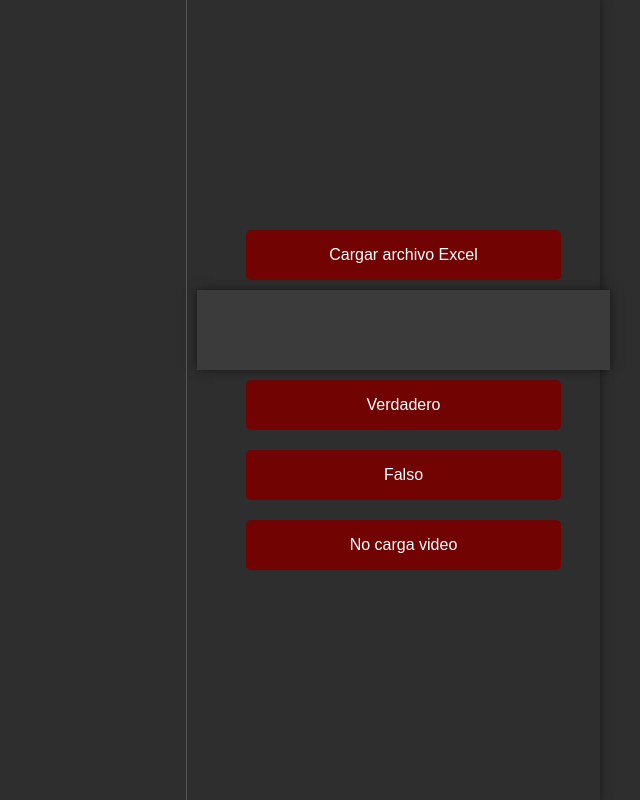
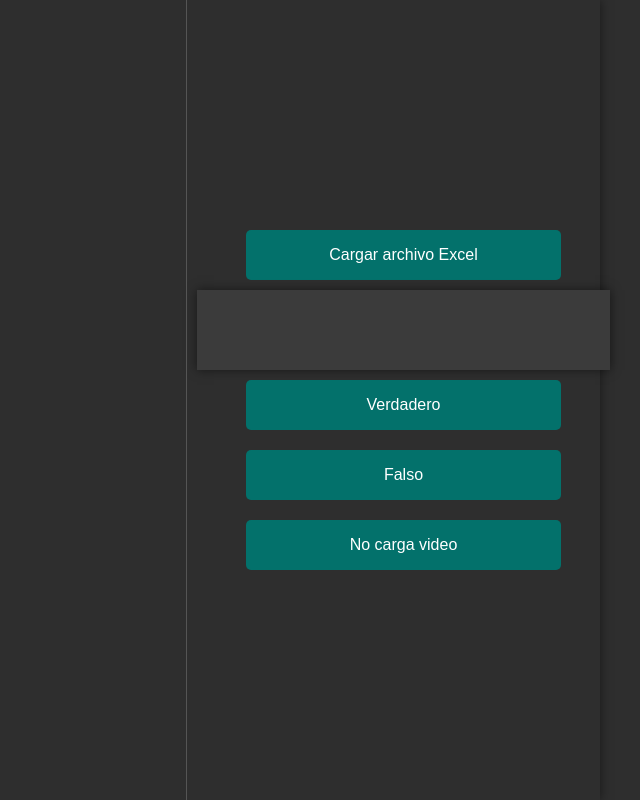
Before and after one commit to SoyJotaGS/Validacion-de-conteo, a plain HTML site: page index.html in a window 1280 px wide. Shown: the whole page, without its empty margins (640-1280 px from the left). Drawn offline with Linux system fonts and the light colour scheme.

Commit message:
Update styles.css

```diff
--- a/styles.css
+++ b/styles.css
@@ -52,7 +52,7 @@ body {
 }
 
 button {
-    background-color: #710303;
+    background-color: #03716b;
     color: white;
     font: 12pt Arial;
     height: 50px;
@@ -64,7 +64,7 @@ button {
 }
 
 button:hover {
-    background-color: #710303;
+    background-color: #03716b;
 }
 
 iframe, #image-view, #video-view {
```
